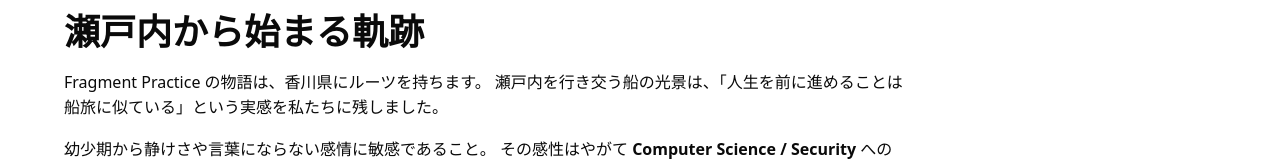
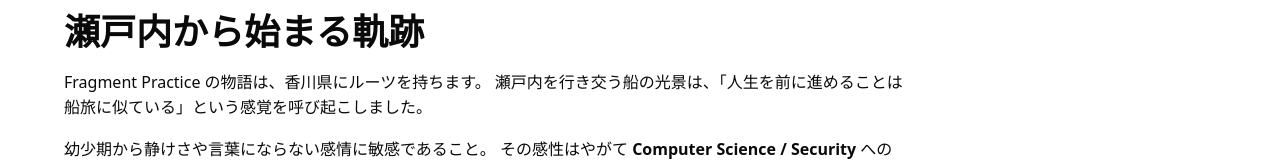
Before and after one commit to yasufrag/fragmentpractice.com, a Next.js app: page /story in a window 1280 px wide. Shown: the part 527-691 px from the top of the page. Built offline with nearby package versions, Linux system fonts and the light colour scheme.

Commit message:
commit fragmentpractice.com

```diff
--- a/src/app/story/page.tsx
+++ b/src/app/story/page.tsx
@@ -26,7 +26,7 @@ export default function StoryPage() {
         </h2>
         <p style={{ maxWidth: 840, marginBottom: 16 }}>
           Fragment Practice の物語は、香川県にルーツを持ちます。
-          瀬戸内を行き交う船の光景は、「人生を前に進めることは船旅に似ている」という実感を私たちに残しました。
+          瀬戸内を行き交う船の光景は、「人生を前に進めることは船旅に似ている」という感覚を呼び起こしました。
         </p>
         <p style={{ maxWidth: 840, marginBottom: 16 }}>
           幼少期から静けさや言葉にならない感情に敏感であること。
```
